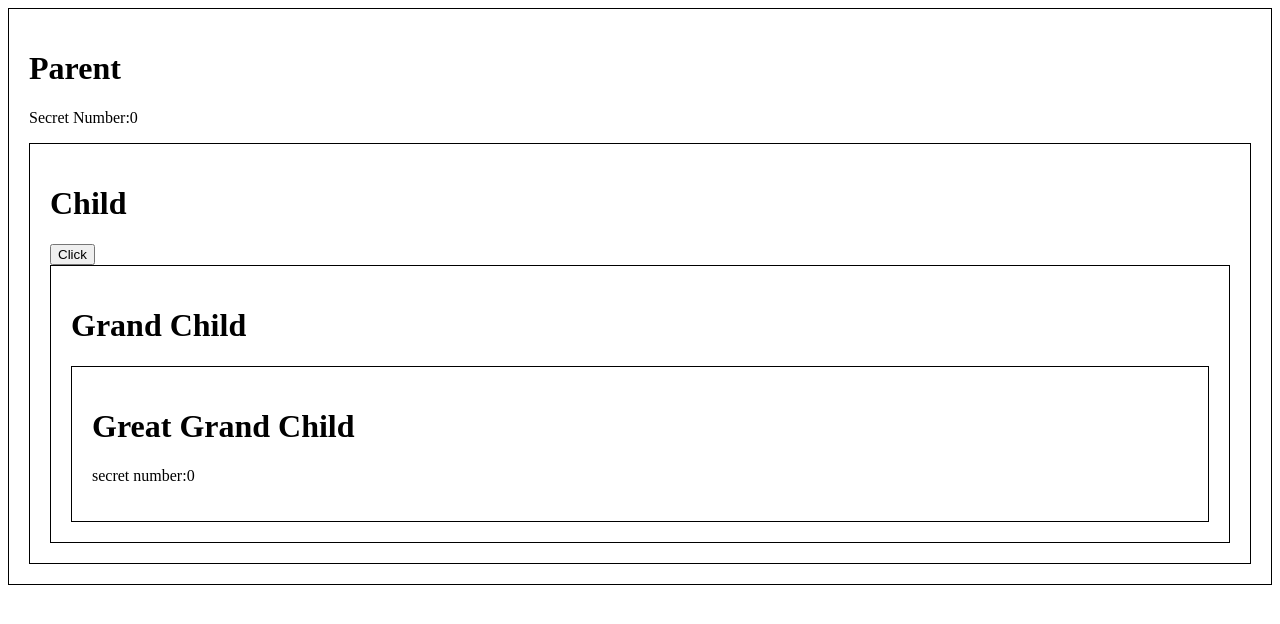
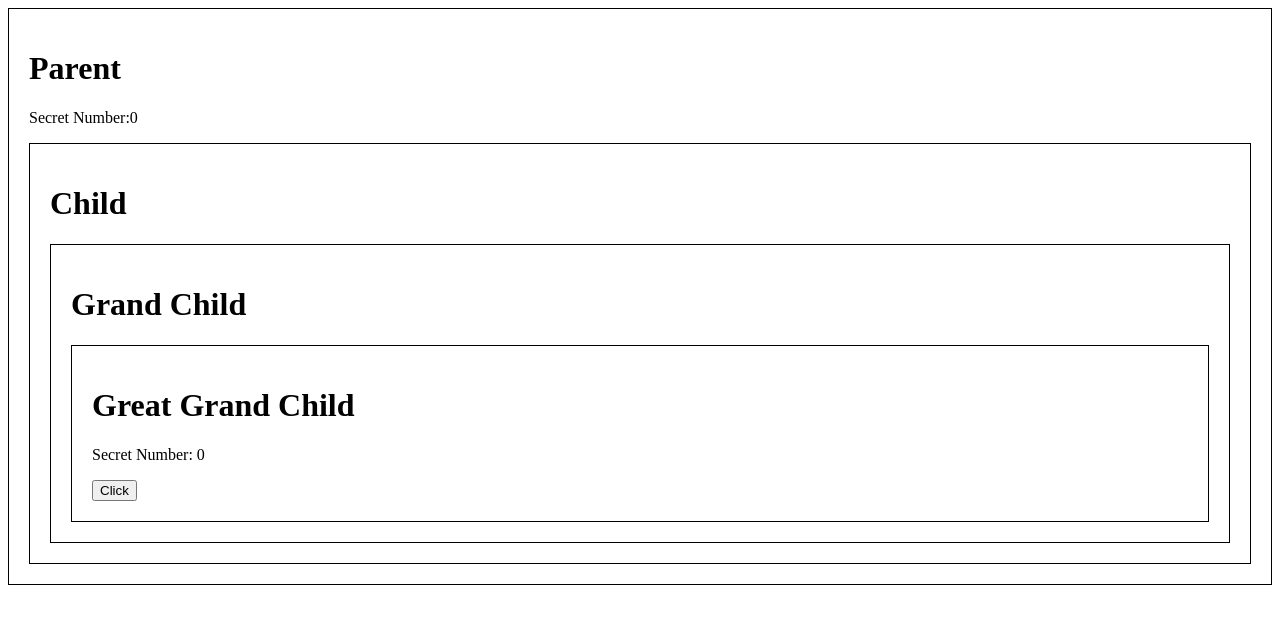
Before and after one commit to LivinkumarS/Gokul-React-Class, a React (Vite) app in the folder Gokul-Training/: page / in a window 1280 px wide. Shown: the top 624 px of the page. Built offline with nearby package versions, Linux system fonts and the light colour scheme; the HTML template or start-up script is replaced by a standard one.

Commit message:
UseContext Hook

```diff
--- a/Gokul-Training/src/Child.jsx
+++ b/Gokul-Training/src/Child.jsx
@@ -1,12 +1,11 @@
 import React from "react";
 import GrandChild from "./GrandChild";
 
-export default function Child(props) {
+export default function Child() {
   return (
     <div className="cont">
       <h1>Child</h1>
-      <button onClick={props.SetNumber}>Click</button>
-      <GrandChild Number={props.Number} />
+      <GrandChild />
     </div>
   );
 }
--- a/Gokul-Training/src/GrandChild.jsx
+++ b/Gokul-Training/src/GrandChild.jsx
@@ -1,11 +1,11 @@
 import React from "react";
 import GreatGrandChild from "./GreatGrandChild";
 
-export default function GrandChild(props) {
+export default function GrandChild() {
   return (
     <div className="cont">
       <h1>Grand Child</h1>
-      <GreatGrandChild Number={props.Number} />
+      <GreatGrandChild />
     </div>
   );
 }
--- a/Gokul-Training/src/GreatGrandChild.jsx
+++ b/Gokul-Training/src/GreatGrandChild.jsx
@@ -1,10 +1,14 @@
-import React from 'react'
+import React, { useContext } from "react";
+import { NumberContext } from "./Parent";
 
-export default function GreatGrandChild(props) {
+export default function GreatGrandChild() {
+  const values = useContext(NumberContext);
+
   return (
     <div className="cont">
       <h1>Great Grand Child</h1>
-      <p>secret number:{props.Number}</p>
+      <p>Secret Number: {values.number}</p>
+      <button onClick={values.handleChange}>Click</button>
     </div>
-  )
+  );
 }
--- a/Gokul-Training/src/Parent.jsx
+++ b/Gokul-Training/src/Parent.jsx
@@ -1,5 +1,7 @@
-import React, { useState } from "react";
+import React, { createContext, useState } from "react";
 import Child from "./Child";
+
+export const NumberContext = createContext();
 
 export default function Parent() {
   const [number, setNumber] = useState(0); //1
@@ -14,7 +16,10 @@ export default function Parent() {
     <div className="cont">
       <h1>Parent</h1>
       <p>Secret Number:{number}</p>
-      <Child Number={number} SetNumber={handleChange} />
+
+      <NumberContext.Provider value={{ number, handleChange }}>
+        <Child Number={number} SetNumber={handleChange} />
+      </NumberContext.Provider>
     </div>
   );
 }
```
Also changed, not shown: 1 other file (tests, documents, lock files or other folders).
